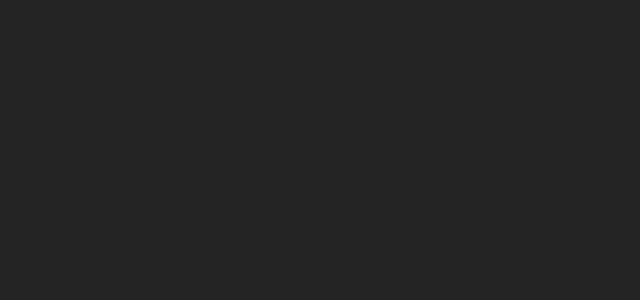
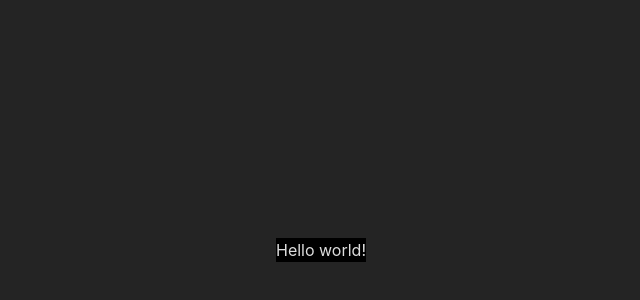
Before and after one commit to Haile-08/React_tutor, a React (Vite) app in the folder Weather_App/: page / in a window 1280 px wide. Shown: the part 150-450 px from the top of the page, without its empty margins (319-959 px from the left). Built offline with nearby package versions, Linux system fonts and the light colour scheme.

Commit message:
Setup tailwind css

```diff
--- a/Weather_App/package.json
+++ b/Weather_App/package.json
@@ -16,6 +16,9 @@
     "@types/react": "^18.0.28",
     "@types/react-dom": "^18.0.11",
     "@vitejs/plugin-react": "^3.1.0",
+    "autoprefixer": "^10.4.14",
+    "postcss": "^8.4.21",
+    "tailwindcss": "^3.2.7",
     "vite": "^4.2.0"
   }
 }
--- /dev/null
+++ b/Weather_App/postcss.config.cjs
@@ -0,0 +1,6 @@
+module.exports = {
+  plugins: {
+    tailwindcss: {},
+    autoprefixer: {},
+  },
+}
--- a/Weather_App/src/App.jsx
+++ b/Weather_App/src/App.jsx
@@ -1,7 +1,13 @@
 import "./style/App.css";
 
 function App() {
-  return <div className="App"></div>;
+  return (
+    <div className="App bg-red-100">
+      <h1 className="bg-black ">Hello world!</h1>
+      <div className="img"></div>
+      <div className="output"></div>
+    </div>
+  );
 }
 
 export default App;
--- a/Weather_App/src/style/index.css
+++ b/Weather_App/src/style/index.css
@@ -1,3 +1,6 @@
+@tailwind base;
+@tailwind components;
+@tailwind utilities;
 :root {
   font-family: Inter, system-ui, Avenir, Helvetica, Arial, sans-serif;
   line-height: 1.5;
--- /dev/null
+++ b/Weather_App/tailwind.config.cjs
@@ -0,0 +1,8 @@
+/** @type {import('tailwindcss').Config} */
+module.exports = {
+  content: ["./index.html", "./src/**/*.{js,ts,jsx,tsx}"],
+  theme: {
+    extend: {},
+  },
+  plugins: [],
+};
```
Also changed, not shown: 1 other file (tests, documents, lock files or other folders).
